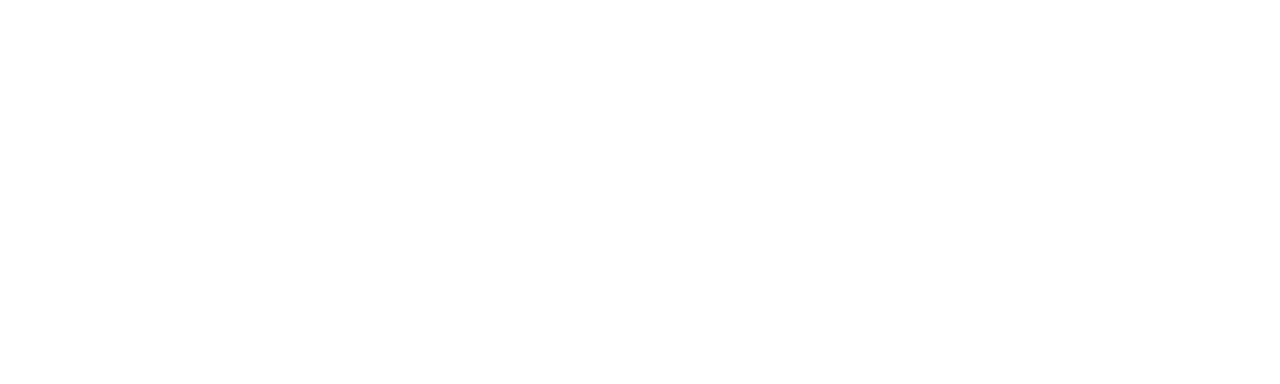
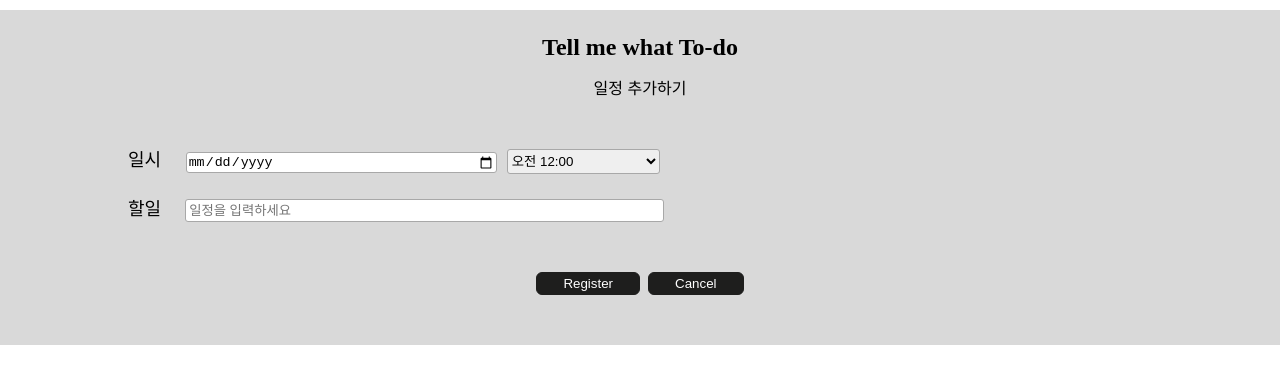
Before and after one commit to g0garden/React-Calender, a React (Create React App) app in the folder calender/: page /todo in a window 1280 px wide. Shown: the top 384 px of the page. Built offline with nearby package versions, Linux system fonts and the light colour scheme.

Commit message:
add : redux state

```diff
--- a/calender/package.json
+++ b/calender/package.json
@@ -12,8 +12,11 @@
     "moment": "^2.29.1",
     "react": "^17.0.1",
     "react-dom": "^17.0.1",
+    "react-redux": "^7.2.3",
     "react-router-dom": "^5.2.0",
     "react-scripts": "4.0.3",
+    "redux": "^4.0.5",
+    "redux-thunk": "^2.3.0",
     "styled-components": "^5.2.1",
     "web-vitals": "^1.0.1"
   },
--- a/calender/src/App.js
+++ b/calender/src/App.js
@@ -1,49 +1,65 @@
 import React  from 'react';
-import ReactDOM from 'react-dom';
 import { Component } from 'react';
+
 import styled from "styled-components";
-//props.history 가져오려면 withRouter
 import { withRouter } from "react-router";
 import { Route, Switch } from "react-router-dom";
 
 import CalBody from './CalBody';
 import Todo from "./Todo";
 
+import {connect} from 'react-redux';
+import {loadTodo, createTodo} from './redux/modules/todo';
 
-//import CalHeader from './CalHeader';
+//스토어가 가진 상태값을 props로 받아오기 위한 함수
+const mapStateTopProps = (state) => ({
+  todo_list:state.todo.list,
+});
+
+//값을 변화시키기 위한 액션생성함수를 props로 받아오기 위한 함수
+const mapDispatchToProps = (dispatch) => ({
+  load: () => {
+    dispatch(loadTodo());
+  },
+  create: (new_todo) => {
+    dispatch(createTodo(new_todo));
+  }
+});
+
 
 class App extends Component {
   constructor(props){
     super(props);
-
-    this.state = {};
+    this.state = {}
   }
 
-  componentDidMount() {
+  componentDidMount(){
 
-  }
-
-
+  };
 
   render() {
     return (
-        <Main className="Container">
-          <div className="Calender">
+      <Container>
+        <Main>
           <Switch>
             <Route
             path="/"
             exact
             render={(props) => <CalBody history={this.props.history}/>}
             />
-            <Route path="/detail" component={Todo} />
+            <Route path="/todo" component={Todo} />
           </Switch>
-          </div>
         </Main>
+      </Container>
     );
   }
 }
 
-export default withRouter(App);
+export default connect(mapStateTopProps, mapDispatchToProps)(withRouter(App));
+
+const Container = styled.body`
+  background: #d9d9d9;
+`;
 
 const Main = styled.div`
   background: #d9d9d9;
--- a/calender/src/Dates.js
+++ b/calender/src/Dates.js
@@ -1,11 +1,37 @@
 import React from "react";
-import styled from "styled-components";
-import ListView from './ListView';
+import styled from 'styled-components';
+import ListView from './ListView'
+import { useDispatch, useSelector } from 'react-redux';
+
 
 const Dates = (props) => {
     let day = props.day;
     let notThisMonth = props.notThisMonth;
     let today = props.today;
+    let date = props.date.split('.');
+    let todoList = useSelector(state => state.todo.todos);
+
+    let year = date[0];
+    let month = date[1];
+    let date_ = date[2];
+
+    //이 날의 todolist
+    const todayTodos = todoList.filter((todo) => {
+        return todo.year === year && todo.month === month && todo.day ===date_})
+
+    let arrListView;
+    if(todayTodos) {
+        //개수 오류 안나게 length 체크해서 시간순 sort
+        if(todayTodos.length > 1) {
+            todayTodos.sort(function (a,b){
+                return a.time - b.time
+            });
+        }
+        arrListView = todayTodos.map((todo, index) => {
+            return <ListView todayTodos={todo} key={index}/>
+        });
+    }
+
     if (notThisMonth) {
         return (<Day>
             <Yoil style={{ color: '#CFCFCF' }}>{day}</Yoil>
@@ -16,19 +42,16 @@
                 color: 'white',
                 backgroundColor: '#E3302E',
                 borderRadius: '100%',
-
-            }} >{day}
-            </Yoil>
-            <ListView/>
+            }}>{day}</Yoil>
+            {/* for문 돌면서 만들어줘 <ListView /> */}
+            {arrListView}
         </Day>);
     } else {
         return (<Day>
             <Yoil >{day}</Yoil>
+            {arrListView}
         </Day>);
-
-    }
-
-    return null;
+}
 
     }
 
@@ -39,6 +62,7 @@
     width:30%;
     min-height: 90px;
 
+
 `
 const Yoil = styled.span`
     margin:5px;
--- a/calender/src/ListView.js
+++ b/calender/src/ListView.js
@@ -1,7 +1,8 @@
 import React, { useState } from 'react';
+import styled from "styled-components";
 import PopUp from './PopUp';
 
-function ListView() {
+function ListView(props) {
     // useState를 사용하여 open상태를 변경한다. (open일때 true로 만들어 열리는 방식)
     const [ PopUpOpen, setPopUpOpen ] = useState(false);
 
@@ -12,6 +13,9 @@
         setPopUpOpen(false);
     }
 
+    const todo = props.todayTodos;
+    const date = todo.year + '.' + todo.month + '.' + todo.day + ' 일정';
+    const id = todo.id;
     return (
       //DOM 구조에 반영되지 않는 React Fragment를 이용하여
       //부모 태그의 render를 생략할 수 있다.
@@ -19,14 +23,33 @@
       //div로 묶어야하는데 그러면 불필요한 태그가 생기니
       //이를 방지하기 위해 react Fragment 사용.
         <React.Fragment>
-            <button onClick={ openPopUp }>일정보기</button>
-
-            {/*일정내용 - open되면서 보여짐*/}
-            <PopUp open={ PopUpOpen } close={ closePopUp } header="3월 23일 2시">
-            캘린더과제-데이터 연동하기
-            </PopUp>
+            <Todo onClick={openPopUp}>{todo.text}
+                {todo.done && <span style={{fontWeight:'600',color:'#D82D2D',marginLeft:'4px'}}>✓</span>}
+            </Todo>
+            <PopUp open={PopUpOpen} close={closePopUp} header={date} do={todo.done} id={id}>
+            {todo.time < 12 && <span>오전 </span>}
+            {todo.time>=12 && <span>오후 </span>}
+            {todo.time}:00  {todo.text}
+            {todo.done && <span style={{ fontWeight: '600', color: '#D82D2D', marginLeft: '4px' }}>✓</span>}
+        </PopUp>
         </React.Fragment>
     )
 }
 
 export default ListView
+
+const Todo = styled.p`
+    font-size:12px;
+    padding-left: 2px;
+    cursor: pointer;
+    margin-bottom: -6px;
+    @media (min-width: 768px) and (max-width:1023px) {
+
+        font-size:11px;
+
+    }
+    @media (max-width:767px) {
+
+        font-size:9px;
+    }
+`
--- a/calender/src/PopUp.css
+++ b/calender/src/PopUp.css
@@ -62,7 +62,7 @@
     font-size: 13px;
   }
 
-  .PopUp > section > footer button:nth-child(1) {
+  .PopUp > section > footer .check {
     position: relative;
     left: -4px;
     background-color: #da2727;
--- a/calender/src/Todo.js
+++ b/calender/src/Todo.js
@@ -1,18 +1,27 @@
 import React from "react";
 import styled from 'styled-components';
+import {useSelector, useDispatch} from "react-redux";
+import { createTodo } from './redux/modules/todo';
 
 
 const Todo = (props) => {
 
+    const dispatch = useDispatch();
+    const choiceDate = React.useRef(null);
+    const time = React.useRef(0);
+    const todo = React.useRef(null);
+
+    //const basicTodoList = useSelector((state) => state.todo.todos);
+
     return (
 
     <Container>
-        <h3>Upcoming Projects</h3>
-        <p>일정 추가</p>
+        <h3>Tell me what To-do</h3>
+        <p>일정 추가하기</p>
         <Time>
             <span>일시 </span>
-            <input type="date" />
-            <select>
+            <input type="date" id="todoDate" ref={choiceDate}/>
+            <select ref={time}>
                 <option value="0">오전 12:00</option>
                 <option value="1">오전 01:00</option>
                 <option value="2">오전 02:00</option>
@@ -41,15 +50,32 @@
         </Time>
         <TodoBox>
             <span>할일</span>
-            <input type="text" placeholder="오늘의 할일은?"/>
+            <input type="text" ref={todo} placeholder="일정을 입력하세요"/>
         </TodoBox>
         <BtnBox>
             <button onClick={() => {
-            window.location.href = '/';
-            }}>등록</button>
-            <button className="cancel" onClick={() => {
-            window.location.href = '/';
-            }}>취소</button>
+              //각 칸을 비교하면 어떨까?
+              if(choiceDate.current.value === '' || todo.current.value === ''){
+                alert('빈칸을 채워주세요!')
+                return false
+              }
+
+              const new_date = choiceDate.current.value.split('-')
+              let new_todo = {
+                id: 0,
+                year: new_date[0],
+                month: new_date[1],
+                day: new_date[2],
+                time: Number(time.current.value),
+                text: todo.current.value,
+                done: false
+              };
+              dispatch(createTodo(new_todo));
+              props.history.push('/');
+            }} title="등록하기">Register</button>
+            <button className="cancel" title="등록취소" onClick={() => {
+              props.history.push('/');
+            }}>Cancel</button>
         </BtnBox>
     </Container>
     );
--- a/calender/src/index.js
+++ b/calender/src/index.js
@@ -1,15 +1,20 @@
 import React from 'react';
 import ReactDOM from 'react-dom';
-//BrowserRouter는 웹브라우저가 가지고 있는 주소 관련 정보를 props로 넘겨준다
-import { BrowserRouter } from "react-router-dom";
+import { BrowserRouter } from 'react-router-dom';
 import './index.css';
 import App from './App';
 import reportWebVitals from './reportWebVitals';
 
+//스토어(리덕스)와 컴포넌트에 주입해서 연결 provider
+import { Provider } from "react-redux";
+//연결할 스토어도 있어야지?
+import store from "./redux/configStore";
 ReactDOM.render(
-  <BrowserRouter>
-    <App/>
-  </BrowserRouter>,
+  <Provider store={store}>
+    <BrowserRouter>
+      <App/>
+    </BrowserRouter>
+  </Provider>,
   document.getElementById('root')
 );
 
--- /dev/null
+++ b/calender/src/redux/configStore.js
@@ -0,0 +1,18 @@
+//store만들기
+//리듀서들의 합(rootReducer = combineReducers({bucket: bucket, cat: cat,...} )이랑 미들웨어를 합친거
+import {createStore, combineReducers, applyMiddleware, compose} from "redux";
+import thunk from "redux-thunk";
+import todo from './modules/todo';
+import {createBrowserHistory} from "history";
+
+export const history = createBrowserHistory();
+
+const middlewares = [thunk];
+
+const enhancer = applyMiddleware(...middlewares);
+//프로젝트 하나에는 스토어가 하나만 있어야 하니까, 스토어에는 리듀서도 하나만 있어야해서 combine
+//지금은 리듀서todo 하나니까 걍 이렇게
+const rootReducer = combineReducers({ todo });
+const store = createStore(rootReducer,enhancer);
+
+export default store;
--- /dev/null
+++ b/calender/src/redux/modules/todo.js
@@ -0,0 +1,109 @@
+// 데이터(상태)를 전역에서 관리하려고 리덕스를 사용함 리덕스 쓰려면 모듈 필요 -> 리듀서가 있어야 하니까 모듈에 Action,
+// ActionCreator , Reducer(리덕스에 저장된 값을 리듀서에서만 업데이트 할 수 있음! ),store(리듀서+미들웨어)
+//todo.js 얘가 모듈이지
+
+//Action(객체) 상태에 변화가 필요할때(가지고있는데이터변경할때) 발생
+const LOAD = 'todo/LOAd';
+const CREATE = 'todo/CREATE';
+const COMPLETE = 'todo/COMPLETE';
+const DELETE = 'todo/DELETE';
+
+//initialState
+const initialState = {
+    todos: [
+        {
+            id: 1,
+            year: '2021',
+            month: '03',
+            day: '23',
+            time: 14,
+            text: 'React 상태관리',
+            done: true
+        }, {
+            id: 2,
+            year: '2021',
+            month: '03',
+            day: '07',
+            time: 19,
+            text: 'WIL 쓰기',
+            done: true
+        }, {
+            id: 3,
+            year: '2021',
+            month: '03',
+            day: '23',
+            time: 17,
+            text: '소규모 면담하기',
+            done: false
+        }, {
+            id: 4,
+            year: '2021',
+            month: '03',
+            day: '25',
+            time: 16,
+            text: '리액트 복습하기',
+            done: false
+        }, {
+            id: 5,
+            year: '2021',
+            month: '03',
+            day: '16',
+            time: 8,
+            text: '팔굽혀펴기 200회',
+            done: false
+        }
+    ]
+};
+
+// ActionCreator(함수)
+//완료여부를 따지려면 데이터 필요 데이터는 파이어스토어에서 필터하지 말고, 리덕스나 컴포넌트에서 필터 나중에 여기에
+// 추가하거나 컴포넌트 바꾸기
+
+export const loadTodo = () => {
+    return {type: LOAD};
+
+}
+export const createTodo = (todo) => {
+    return {type: CREATE, todo}
+}
+export const completeTodo = (id) => {
+    return {type: COMPLETE, id}
+}
+
+export const deleteTodo = (id) => {
+    return {type: DELETE, id}
+}
+
+// Reducer
+//리덕스에 저장된 상태(데이터)를 변경하는 함수
+export default function reducer(state = initialState, action) {
+    switch (action.type) {
+        case LOAD:
+            return state;
+
+        case CREATE:
+            action.todo.id = state.todos[state.todos.length-1].id + 1;
+            const newTodos = [...state.todos, action.todo];
+            console.log(newTodos)
+
+            return {...state, todos: newTodos};
+
+        case COMPLETE:
+            break;
+
+        case DELETE:
+            const todoList = state.todos.filter((todo, idx) => {
+
+                if(todo.id !== action.id){
+                    return todo;
+                }
+            });
+
+            return {todo: todoList}
+
+        default:
+            return state;
+            //기본값으로 보내줘야 한다.
+    }
+
+}
```
Also changed, not shown: calender/src/CalBody.js (+9 -2 lines), calender/src/PopUp.js (+10 -1 lines), 1 other file (tests, documents, lock files or other folders).
